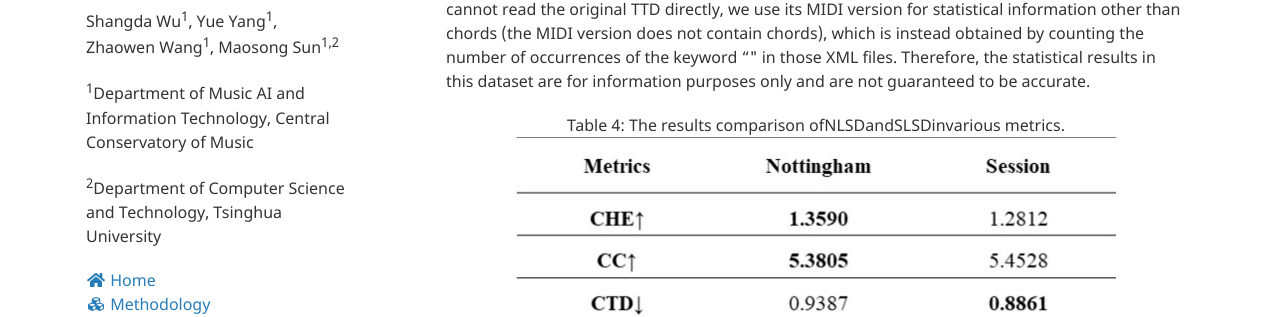
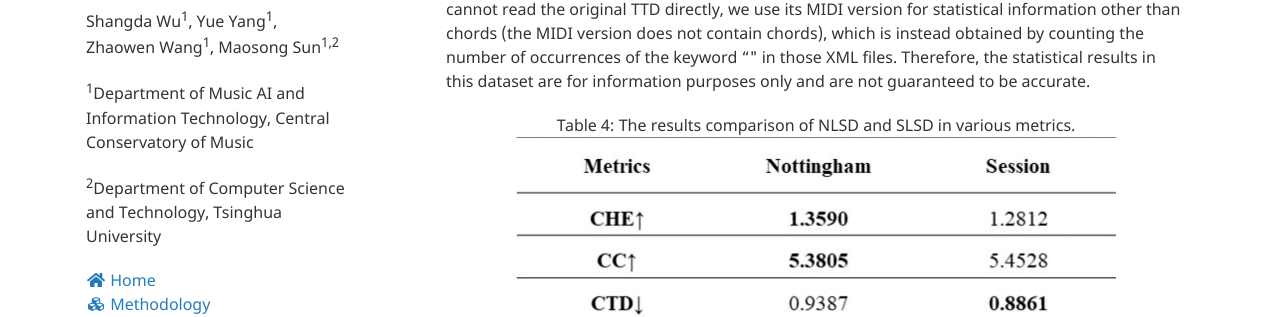
Before and after one commit to sander-wood/autoharmonizer, a Jekyll site: the page built from dataset.md, in a window 1280 px wide and 900 px high, scrolled down 710 px. Shown: the part 146-463 px from the top of the window. Built offline with Jekyll 4.4.1, drawn with Linux system fonts in a browser that asks for light colours; nearby versions of some CDN libraries.

Commit message:
Update dataset.md

```diff
--- a/dataset.md
+++ b/dataset.md
@@ -15,7 +15,7 @@ This dataset is collected as follows. We first download all the tunes in ABC for
 
 To the best of our knowledge, SLSD is the largest lead sheet MusicXML dataset so far. Table 3 shows the number of notes, chords, bars and pieces of different datasets. In addition, as we cannot read the original TTD directly, we use its MIDI version for statistical information other than chords (the MIDI version does not contain chords), which is instead obtained by counting the number of occurrences of the keyword "<chord>" in those XML files. Therefore, the statistical results in this dataset are for information purposes only and are not guaranteed to be accurate.
 
-<center>Table 4: The results comparison ofNLSDandSLSDinvarious metrics.</center>
+<center>Table 4: The results comparison of NLSD and SLSD in various metrics.</center>
 <center><img src="figs/tbl4.jpg" alt="table4"></center>
 <br>
 
```
